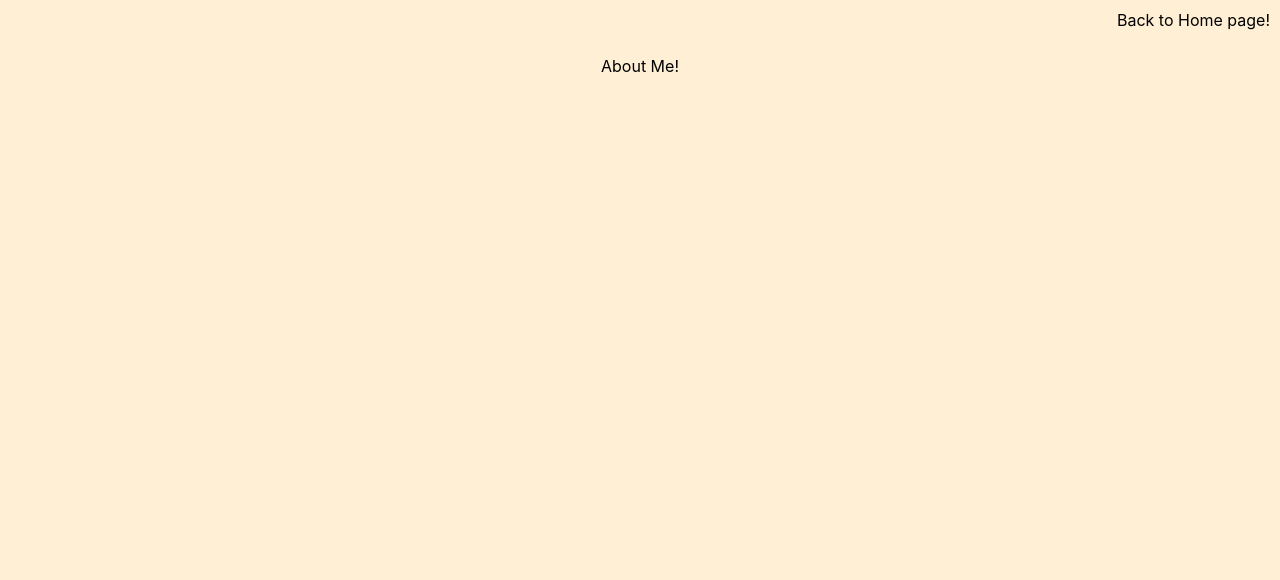
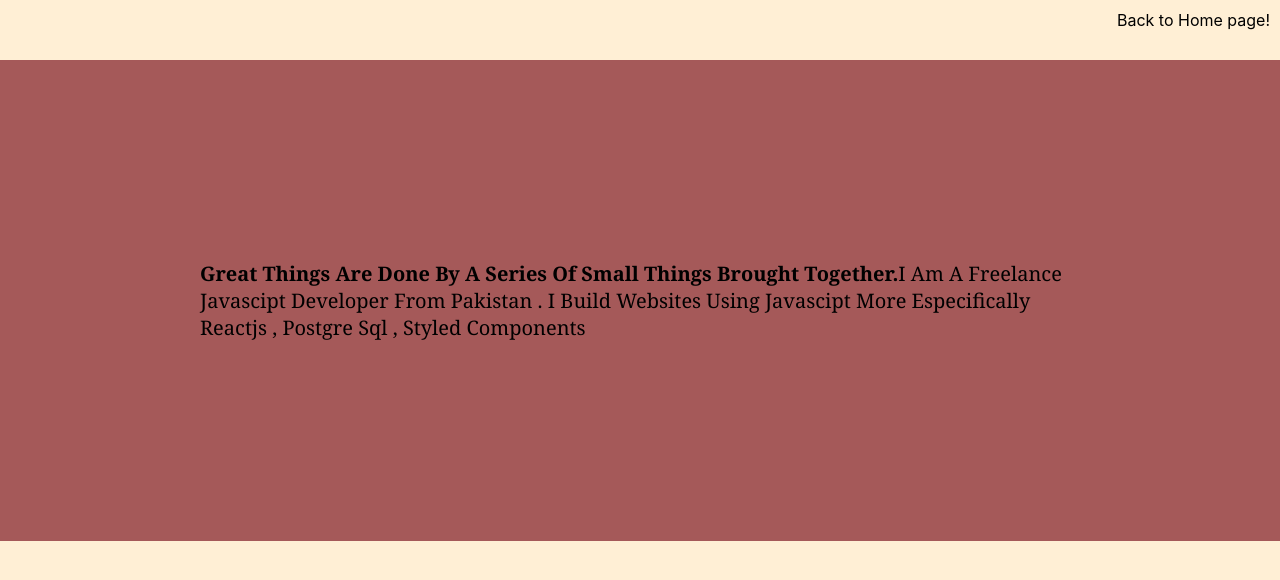
Before and after one commit to naima-shk/Blog, a React (Create React App) app in the folder Frontend/: page /About in a window 1280 px wide. Shown: the top 580 px of the page. Built offline with nearby package versions, Linux system fonts and the light colour scheme.

Commit message:
'upgrading'

```diff
--- a/Frontend/src/components/BackLink.js
+++ b/Frontend/src/components/BackLink.js
@@ -5,6 +5,7 @@ import { Link } from "react-router-dom";
 const BackLinkContainer = styled.div`
   display: flex;
   justify-content: flex-end;
+  color: black;
 `;
 
 const NavLink = styled(Link)`
--- a/Frontend/src/pages/About/index.js
+++ b/Frontend/src/pages/About/index.js
@@ -3,21 +3,30 @@ import styled from "styled-components";
 import BackLink from "../../components/BackLink";
 
 const Container = styled.div`
-  display: flex;
+  display: block;
   flex-direction: column;
-  height: 100vh;
+  height: 700vh;
 `;
 
 const Text = styled.p`
-  display: flex;
+  display: block;
   justify-content: center;
-`;
+  padding : 10em;
+  background :#A55959;
+  font-family:  Georgia, serif;
+  text-transform:  capitalize;
+  font-size:20px;
+  font-color: #FFFFFF;
+  `;
 
 const About = () => {
   return (
     <Container>
       <BackLink />
-      <Text>About Me!</Text>
+      <Text >
+       <b>Great things are done by a series of small things brought together.</b>
+      I am a Freelance Javascipt Developer from Pakistan  . I build websites using Javascipt more  especifically Reactjs , Postgre sql , styled components
+      </Text>
     </Container>
   );
 };
```
